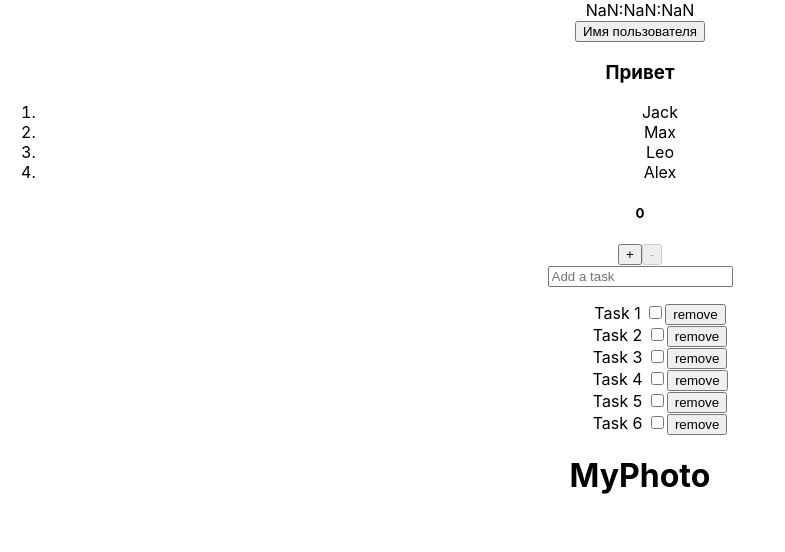
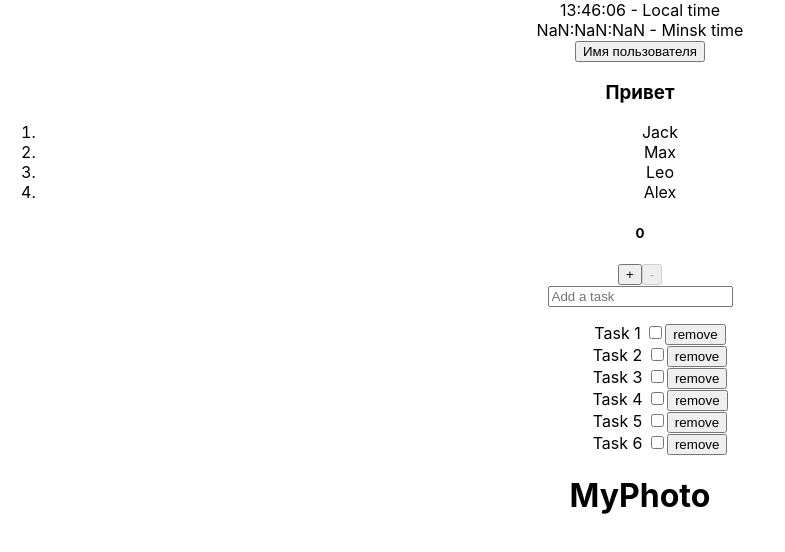
Before and after one commit to AliakseiKrasko/unit_testy, a React (Create React App) app: page / in a window 1280 px wide. Shown: the top 552 px of the page, without its empty margins (0-785 px from the left). Built offline with nearby package versions, Linux system fonts and the light colour scheme.

Commit message:
added component Clock

```diff
--- a/src/components/Clock.tsx
+++ b/src/components/Clock.tsx
@@ -12,19 +12,24 @@ export const Clock = (props: Props) => {
         return () => clearInterval(timerId);
     }, []);
 
-    const ruDate = time.toLocaleString('ru-RU', { timeZone: 'Europe/Moscow' })
+
+    const ruDate = time.toLocaleString('ru-RU', {timeZone: 'Europe/Moscow'})
     const ruTime = new Date(ruDate);
 
-    const hours = ruTime.getHours();
-    const minutes = ruTime.getMinutes();
-    const seconds = ruTime.getSeconds();
+    const hoursRu = ruTime.getHours();
+    const minutesRu = ruTime.getMinutes();
+    const secondsRu = ruTime.getSeconds();
+
+    const hours = time.getHours();
+    const minutes = time.getMinutes();
+    const seconds = time.getSeconds();
 
     const formatDate = (num: number) => (num < 10 ? `0${num}` : num)
 
     return (
         <div>
-            <span>{formatDate(hours)}:{formatDate(minutes)}:{formatDate(seconds)}</span>
-
+            <div>{formatDate(hours)}:{formatDate(minutes)}:{formatDate(seconds)} - Local time</div>
+            <div>{formatDate(hoursRu)}:{formatDate(minutesRu)}:{formatDate(secondsRu)} - Minsk time</div>
         </div>
     );
 };
```
